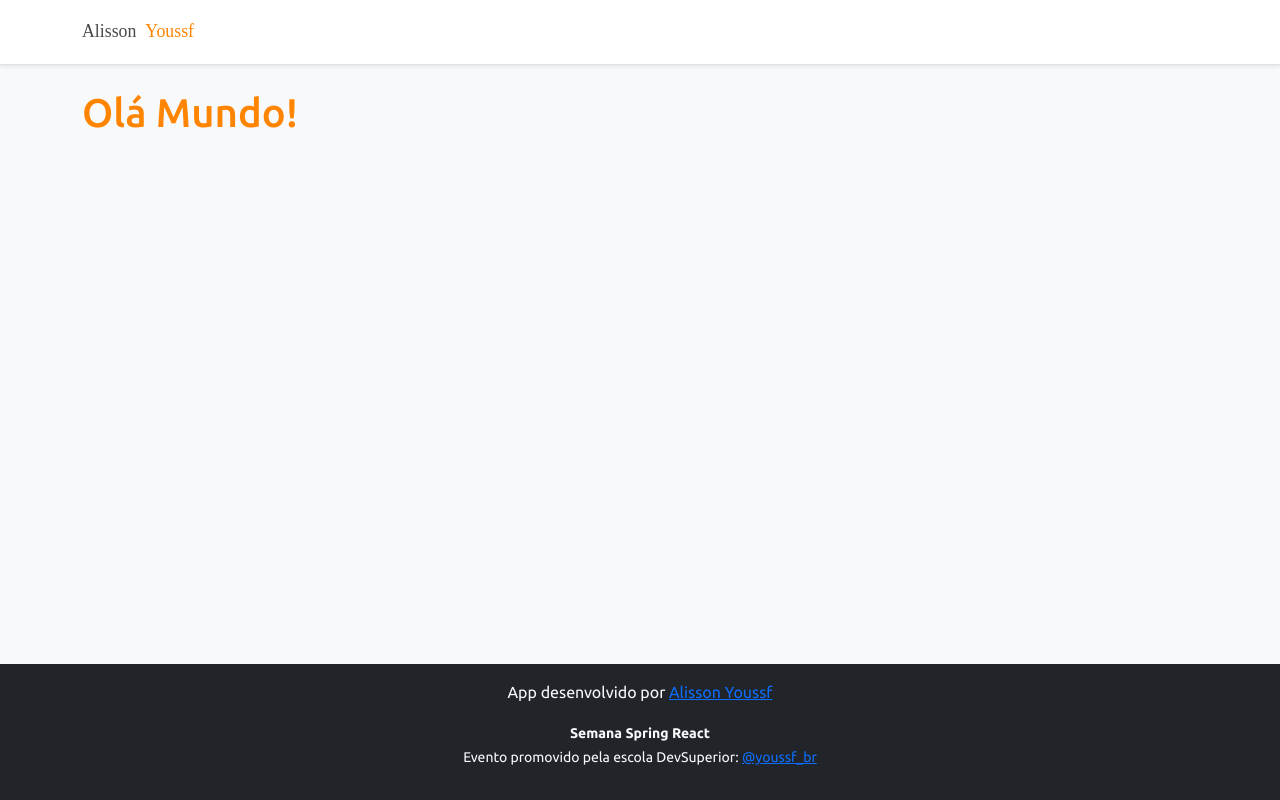
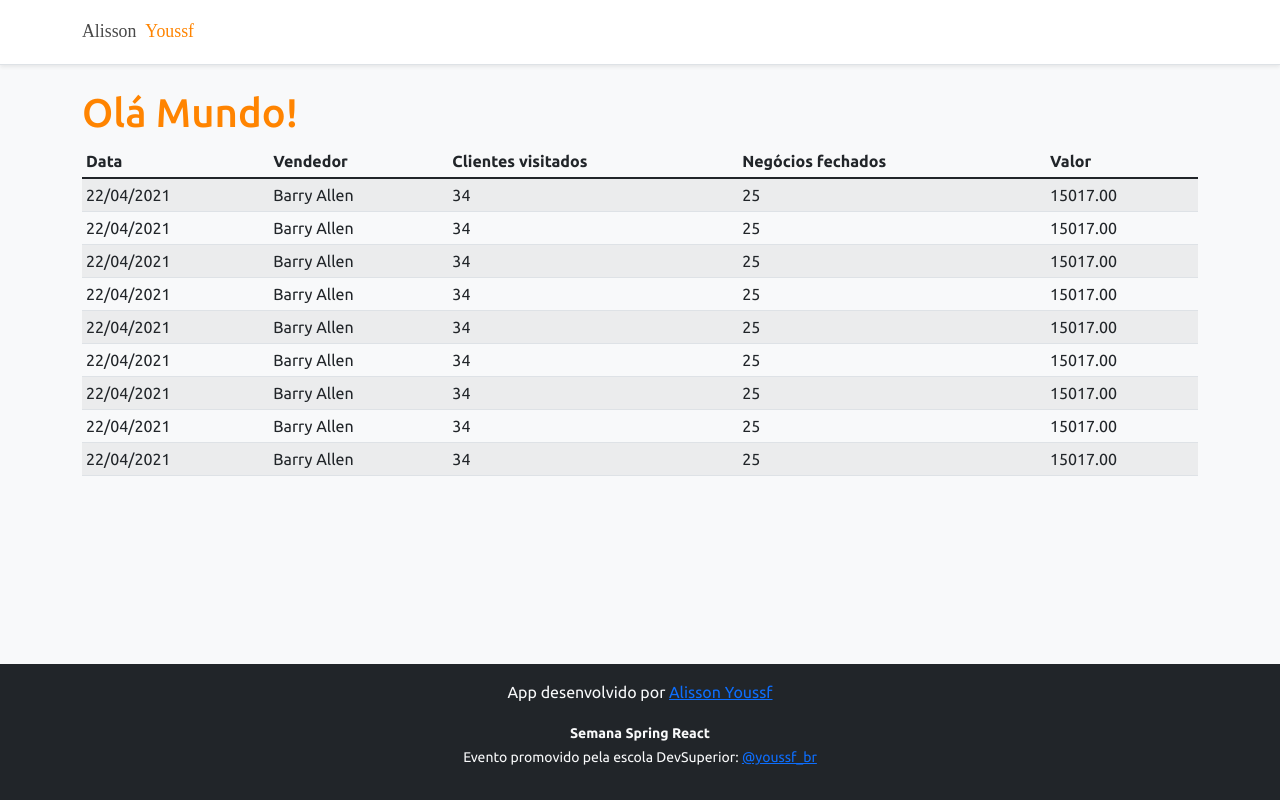
Before and after one commit to youssfbr/vendas5, a React (Create React App) app in the folder frontend/: page / in a window 1280 px wide. Built offline with nearby package versions, Linux system fonts and the light colour scheme.

Commit message:
Project web: DataTable Component

```diff
--- a/frontend/src/App.tsx
+++ b/frontend/src/App.tsx
@@ -1,3 +1,4 @@
+import DataTable from "shared/components/DataTable";
 import Footer from "shared/components/Footer";
 import NavBar from "shared/components/NavBar";
 
@@ -7,6 +8,8 @@
       <NavBar />
       <div className="container bg-light">
         <h1 className="text-primary">Olá Mundo!</h1>
+
+        <DataTable />
       </div>
       <Footer />
     </>
--- /dev/null
+++ b/frontend/src/shared/components/DataTable/index.tsx
@@ -0,0 +1,87 @@
+const DataTable = () => {
+  return (
+    <div className="table-responsive">
+      <table className="table table-striped table-sm">
+        <thead>
+          <tr>
+            <th>Data</th>
+            <th>Vendedor</th>
+            <th>Clientes visitados</th>
+            <th>Negócios fechados</th>
+            <th>Valor</th>
+          </tr>
+        </thead>
+        <tbody>
+          <tr>
+            <td>22/04/2021</td>
+            <td>Barry Allen</td>
+            <td>34</td>
+            <td>25</td>
+            <td>15017.00</td>
+          </tr>
+          <tr>
+            <td>22/04/2021</td>
+            <td>Barry Allen</td>
+            <td>34</td>
+            <td>25</td>
+            <td>15017.00</td>
+          </tr>
+          <tr>
+            <td>22/04/2021</td>
+            <td>Barry Allen</td>
+            <td>34</td>
+            <td>25</td>
+            <td>15017.00</td>
+          </tr>
+          <tr>
+            <td>22/04/2021</td>
+            <td>Barry Allen</td>
+            <td>34</td>
+            <td>25</td>
+            <td>15017.00</td>
+          </tr>
+          <tr>
+            <td>22/04/2021</td>
+            <td>Barry Allen</td>
+            <td>34</td>
+            <td>25</td>
+            <td>15017.00</td>
+          </tr>
+          <tr>
+            <td>22/04/2021</td>
+            <td>Barry Allen</td>
+            <td>34</td>
+            <td>25</td>
+            <td>15017.00</td>
+          </tr>
+          <tr>
+            <td>22/04/2021</td>
+            <td>Barry Allen</td>
+            <td>34</td>
+            <td>25</td>
+            <td>15017.00</td>
+          </tr>
+          <tr>
+            <td>22/04/2021</td>
+            <td>Barry Allen</td>
+            <td>34</td>
+            <td>25</td>
+            <td>15017.00</td>
+          </tr>
+          <tr>
+            <td>22/04/2021</td>
+            <td>Barry Allen</td>
+            <td>34</td>
+            <td>25</td>
+            <td>15017.00</td>
+          </tr>
+
+
+
+        </tbody>
+      </table>
+    </div>
+  );
+};
+
+export default DataTable;
```
